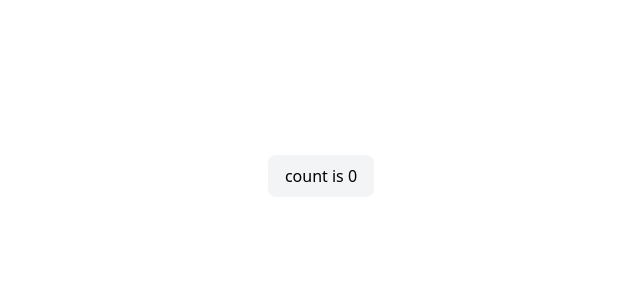
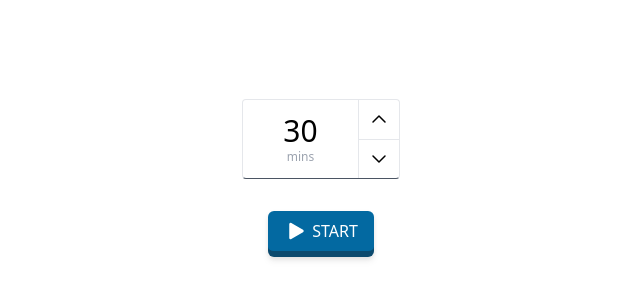
Before and after one commit to Z233/quicker-pomodoro, a Svelte app: page / in a window 1280 px wide. Shown: the part 224-524 px from the top of the page, without its empty margins (319-959 px from the left). Built offline with nearby package versions, Linux system fonts and the light colour scheme.

Commit message:
feat: basic style

```diff
--- a/src/App.svelte
+++ b/src/App.svelte
@@ -1,9 +1,11 @@
 <script>
-  import Counter from './lib/Counter.svelte'
+  import StartButton from './components/StartButton.svelte'
+  import TimeInput from './components/TimeInput.svelte'
 </script>
 
 <main class="grid place-content-center h-screen w-screen">
-  <div>
-    <Counter />
+  <div class="flex flex-col items-center space-y-8">
+    <TimeInput />
+    <StartButton />
   </div>
 </main>
--- /dev/null
+++ b/src/components/StartButton.svelte
@@ -0,0 +1,10 @@
+<script>
+  import PlayOutline from '../icons/PlayOutline.svelte'
+</script>
+
+<button
+  class="flex bg-sky-700 text-white px-4 py-2 rounded-md hover:opacity-95
+  shadow-[0_4px] shadow-sky-900 active:translate-y-[4px] active:shadow-none
+  transition duration-75 border-b-2 border-sky-900 drop-shadow-md"
+  ><span class="mr-1"><PlayOutline /></span> START
+</button>
--- /dev/null
+++ b/src/components/TimeInput.svelte
@@ -0,0 +1,28 @@
+<script>
+  import ArrowDown from '../icons/ArrowDown.svelte'
+  import ArrowUp from '../icons/ArrowUp.svelte'
+</script>
+
+<div
+  class="flex items-center h-20 border border-gray-200 rounded border-b-gray-600"
+>
+  <div
+    class="h-full border-r border-gray-200 flex flex-col justify-center text-center px-10"
+  >
+    <span class="text-3xl">30 </span><span
+      class="text-xs text-gray-400"
+    >
+      mins
+    </span>
+  </div>
+  <div class="h-full grid">
+    <button class="px-2 grid place-content-center hover:bg-gray-50">
+      <ArrowUp />
+    </button>
+    <button
+      class="px-2 border-t border-gray-200 grid place-content-center  hover:bg-gray-50"
+    >
+      <ArrowDown />
+    </button>
+  </div>
+</div>
--- /dev/null
+++ b/src/icons/ArrowDown.svelte
@@ -0,0 +1,16 @@
+<svg
+  width="24px"
+  height="24px"
+  stroke-width="1.5"
+  viewBox="0 0 24 24"
+  fill="none"
+  xmlns="http://www.w3.org/2000/svg"
+  color="#000000"
+  ><path
+    d="M6 9l6 6 6-6"
+    stroke="#000000"
+    stroke-width="1.5"
+    stroke-linecap="round"
+    stroke-linejoin="round"
+  /></svg
+>
--- /dev/null
+++ b/src/icons/ArrowUp.svelte
@@ -0,0 +1,16 @@
+<svg
+  width="24px"
+  height="24px"
+  stroke-width="1.5"
+  viewBox="0 0 24 24"
+  fill="none"
+  xmlns="http://www.w3.org/2000/svg"
+  color="#000000"
+  ><path
+    d="M6 15l6-6 6 6"
+    stroke="#000000"
+    stroke-width="1.5"
+    stroke-linecap="round"
+    stroke-linejoin="round"
+  /></svg
+>
--- /dev/null
+++ b/src/icons/PlayOutline.svelte
@@ -0,0 +1,16 @@
+<svg
+  width="24px"
+  height="24px"
+  stroke-width="1.5"
+  viewBox="0 0 24 24"
+  fill="currentColor"
+  xmlns="http://www.w3.org/2000/svg"
+  color="currentColor"
+  ><path
+    d="M6.906 4.537A.6.6 0 006 5.053v13.894a.6.6 0 00.906.516l11.723-6.947a.6.6 0 000-1.032L6.906 4.537z"
+    stroke="currentColor"
+    stroke-width="1.5"
+    stroke-linecap="round"
+    stroke-linejoin="round"
+  /></svg
+>
--- a/src/lib/Counter.svelte
+++ /dev/null
@@ -1,14 +0,0 @@
-<script>
-  let count = 0
-  const increment = () => {
-    count += 1
-  }
-</script>
-
-<button
-  on:click={increment}
-  class="rounded-lg border border-transparent px-4 py-2 bg-gray-100 hover:bg-opacity-80
-  focus:ring outline-none"
->
-  count is {count}
-</button>
```
